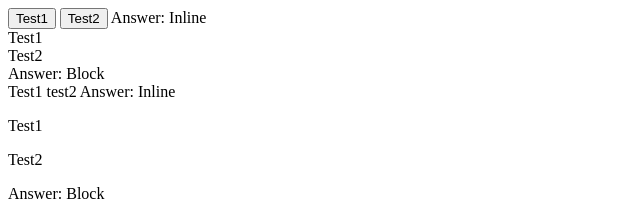
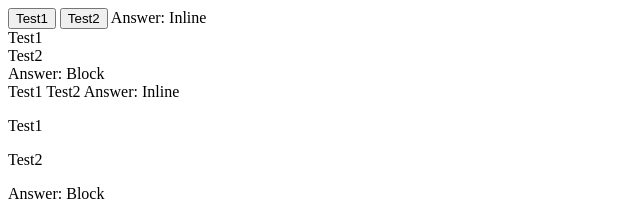
Before and after one commit to acciojob/block-or-inline-22YesSujit, a website: page index.html in a window 1280 px wide. Shown: the top 200 px of the page, 0-640 px from the left. Drawn offline with Linux system fonts and the light colour scheme.

Commit message:
Update index.html

```diff
--- a/index.html
+++ b/index.html
@@ -23,7 +23,7 @@
 
     <div data-ns-test="block-inline-span">
         <span>Test1</span>
-        <span>test2</span>
+        <span>Test2</span>
         Answer: Inline
     </div>
 
```
